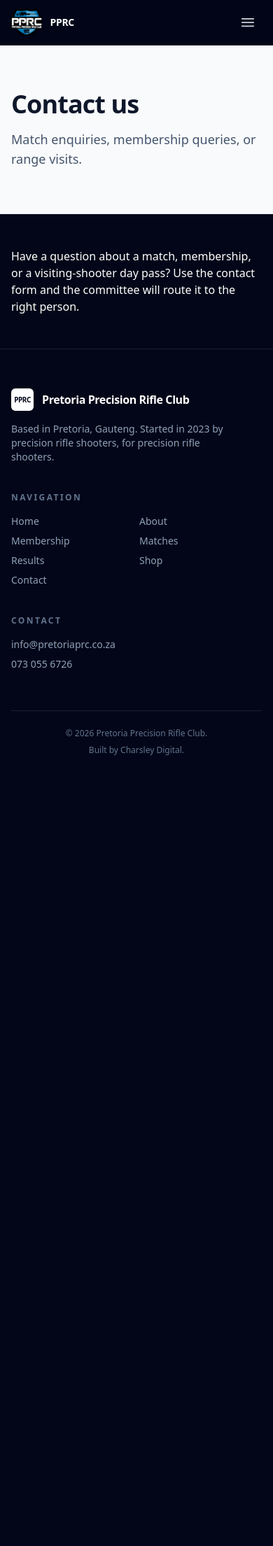
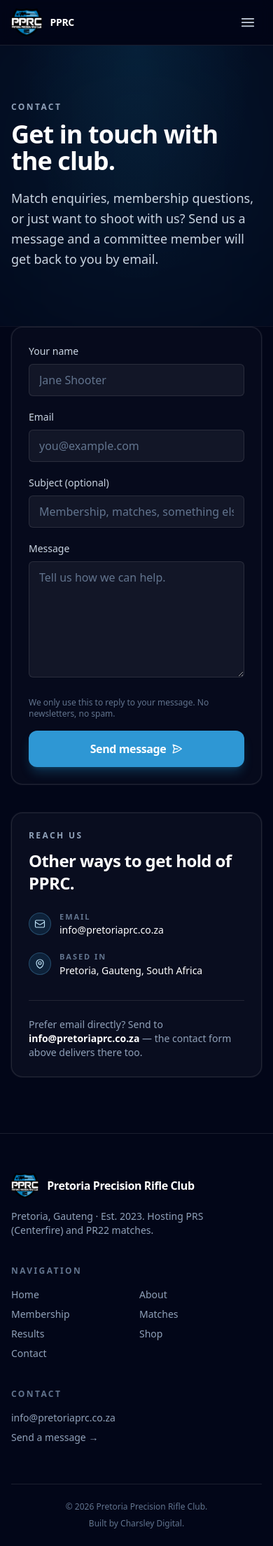
Before and after one commit to vassago85/PPRC, a Laravel app: page /contact in a window 390 px wide. Shown: the whole page at 70% size. Before the commit the page ends 1079 px from the top, so only its background shows below. Run offline with Laravel 12, Linux system fonts and the light colour scheme; data comes from the database, SQL or seed files in the repository; style sheets or scripts are compiled from the project's sources; parts of the project's set-up code (start-up, migrations or seed data) failed here and were passed over; some libraries are stand-ins or nearby versions.

Commit message:
feat(contact): public contact form, drop public phone number
Adds a dedicated /contact page with a real form that delivers to the
site's contact email via Mailable + Laravel Mail. Uses the existing
Mailgun credentials managed in Admin > Site settings, so the committee
can swap inboxes without a redeploy. Includes:

- ContactController (show + throttled submit, 5 per 10 min per IP)
- ContactRequest with validation + silent honeypot
- ContactFormMessage mailable (replyTo = sender) + HTML email template
- Dark-theme contact page matching the new homepage, with success and
  error states, old() preservation, and a sidebar showing email +
  address + socials

Also removes the public phone number everywhere it surfaced: footer,
seeder default, admin Site settings field, and the runtime config
mapping. The admin's existing Mailgun tab (already built) now drives
delivery for the new form. Old seeded /contact CMS page is removed so
the explicit route owns that URL.

Made-with: Cursor

```diff
--- /dev/null
+++ b/app/Http/Controllers/Site/ContactController.php
@@ -0,0 +1,66 @@
+<?php
+
+namespace App\Http\Controllers\Site;
+
+use App\Http\Controllers\Controller;
+use App\Http\Requests\Site\ContactRequest;
+use App\Mail\ContactFormMessage;
+use App\Models\SiteSetting;
+use Illuminate\Http\RedirectResponse;
+use Illuminate\Support\Facades\Log;
+use Illuminate\Support\Facades\Mail;
+use Illuminate\View\View;
+
+class ContactController extends Controller
+{
+    public function show(): View
+    {
+        return view('site.contact', [
+            'email'     => SiteSetting::get('contact.email'),
+            'address'   => SiteSetting::get('contact.physical_address'),
+            'facebook'  => SiteSetting::get('contact.social.facebook'),
+            'instagram' => SiteSetting::get('contact.social.instagram'),
+            'whatsapp'  => SiteSetting::get('contact.social.whatsapp'),
+        ]);
+    }
+
+    public function submit(ContactRequest $request): RedirectResponse
+    {
+        $recipient = SiteSetting::get('contact.email');
+
+        // Fail loudly in the admin's logs if no inbox is configured yet,
+        // but still show the visitor a polite success state so they don't
+        // re-submit (we'd rather the committee fixes their settings).
+        if (! $recipient) {
+            Log::warning('Contact form submitted but contact.email is not configured.');
+
+            return redirect()
+                ->route('contact')
+                ->with('contact.status', 'sent');
+        }
+
+        try {
+            Mail::to($recipient)->send(new ContactFormMessage(
+                senderName: $request->string('name')->toString(),
+                senderEmail: $request->string('email')->toString(),
+                senderSubject: $request->filled('subject') ? $request->string('subject')->toString() : null,
+                messageBody: $request->string('message')->toString(),
+                ipAddress: $request->ip(),
+            ));
+        } catch (\Throwable $e) {
+            Log::error('Contact form send failed', [
+                'error'      => $e->getMessage(),
+                'ip'         => $request->ip(),
+                'recipient'  => $recipient,
+            ]);
+
+            return back()
+                ->withInput()
+                ->with('contact.status', 'error');
+        }
+
+        return redirect()
+            ->route('contact')
+            ->with('contact.status', 'sent');
+    }
+}
--- a/app/Providers/RuntimeConfigServiceProvider.php
+++ b/app/Providers/RuntimeConfigServiceProvider.php
@@ -140,13 +140,9 @@ class RuntimeConfigServiceProvider extends ServiceProvider
     protected function applyContactConfig(): void
     {
         $email = SiteSetting::get('contact.email');
-        $phone = SiteSetting::get('contact.phone');
 
         if (filled($email)) {
             config(['club.contact.email' => $email]);
         }
-        if (filled($phone)) {
-            config(['club.contact.phone' => $phone]);
-        }
     }
 }
--- a/resources/views/components/site/footer.blade.php
+++ b/resources/views/components/site/footer.blade.php
@@ -1,7 +1,6 @@
 @php
     use App\Models\SiteSetting;
     $email = SiteSetting::get('contact.email');
-    $phone = SiteSetting::get('contact.phone');
     $facebook = SiteSetting::get('contact.social.facebook');
     $instagram = SiteSetting::get('contact.social.instagram');
 
@@ -21,11 +20,11 @@
             {{-- Brand --}}
             <div class="md:col-span-1">
                 <a href="{{ url('/') }}" class="flex items-center gap-3 text-white">
-                    <span class="inline-flex h-8 w-8 items-center justify-center rounded-md bg-white text-slate-950 text-[10px] font-bold tracking-tighter">PPRC</span>
+                    <img src="{{ asset('pprclogo.png') }}" alt="PPRC" class="h-9 w-auto" width="36" height="36">
                     <span class="font-semibold tracking-tight">Pretoria Precision Rifle Club</span>
                 </a>
-                <p class="mt-4 text-sm max-w-xs">
-                    Based in Pretoria, Gauteng. Started in 2023 by precision rifle shooters, for precision rifle shooters.
+                <p class="mt-4 max-w-xs text-sm">
+                    Pretoria, Gauteng &middot; Est. 2023. Hosting PRS (Centerfire) and PR22 matches.
                 </p>
             </div>
 
@@ -50,9 +49,7 @@
                     @if ($email)
                         <li><a href="mailto:{{ $email }}" class="hover:text-white transition">{{ $email }}</a></li>
                     @endif
-                    @if ($phone)
-                        <li><a href="tel:{{ preg_replace('/\s+/', '', $phone) }}" class="hover:text-white transition">{{ $phone }}</a></li>
-                    @endif
+                    <li><a href="{{ url('/contact') }}" class="hover:text-white transition">Send a message &rarr;</a></li>
                 </ul>
                 @if ($facebook || $instagram)
                     <div class="mt-4 flex gap-4 text-sm">
--- /dev/null
+++ b/resources/views/site/contact.blade.php
@@ -0,0 +1,232 @@
+{{--
+    Public contact page. Renders a two-column layout:
+      - Left: contact form (posts to /contact, delivered by ContactController)
+      - Right: a calm "other ways to reach us" block (email + socials only —
+        no phone per design decision).
+
+    The "sent" success state is surfaced via flash key `contact.status`.
+--}}
+<x-site.layout
+    title="Contact"
+    description="Contact Pretoria Precision Rifle Club — match enquiries, membership queries, or general questions. We'll get back to you by email."
+>
+    <section class="relative isolate overflow-hidden bg-slate-950">
+        <div class="pointer-events-none absolute inset-0 -z-10" aria-hidden="true">
+            <div class="absolute -top-40 left-1/2 h-[600px] w-[1100px] max-w-full -translate-x-1/2 rounded-full bg-brand-600/15 blur-[140px]"></div>
+            <div class="absolute inset-0 bg-[radial-gradient(ellipse_at_top,rgba(29,138,192,0.12),transparent_60%)]"></div>
+        </div>
+
+        <x-site.container>
+            <div class="py-20 sm:py-24 lg:py-28">
+                <x-site.eyebrow>Contact</x-site.eyebrow>
+                <h1 class="mt-3 max-w-3xl text-4xl font-semibold leading-[1.05] tracking-tight sm:text-5xl">
+                    Get in touch with the club.
+                </h1>
+                <p class="mt-5 max-w-2xl text-lg leading-relaxed text-slate-300">
+                    Match enquiries, membership questions, or just want to shoot with us?
+                    Send us a message and a committee member will get back to you by email.
+                </p>
+            </div>
+        </x-site.container>
+    </section>
+
+    <section class="relative border-t border-white/5 bg-slate-950 pb-20 sm:pb-28">
+        <x-site.container>
+            <div class="grid gap-10 lg:grid-cols-12 lg:gap-16">
+                {{-- =====================================================
+                     CONTACT FORM
+                ===================================================== --}}
+                <div class="lg:col-span-7">
+                    @if (session('contact.status') === 'sent')
+                        <div
+                            role="status"
+                            class="rounded-2xl border border-emerald-400/20 bg-emerald-500/10 p-6 ring-1 ring-emerald-400/10"
+                        >
+                            <div class="flex items-start gap-3">
+                                <span class="mt-0.5 flex h-8 w-8 shrink-0 items-center justify-center rounded-full border border-emerald-400/30 bg-emerald-500/15">
+                                    <svg class="size-4 text-emerald-200" fill="none" viewBox="0 0 24 24" stroke-width="2.5" stroke="currentColor">
+                                        <path stroke-linecap="round" stroke-linejoin="round" d="m4.5 12.75 6 6 9-13.5" />
+                                    </svg>
+                                </span>
+                                <div>
+                                    <p class="font-semibold text-white">Message sent.</p>
+                                    <p class="mt-1 text-sm text-emerald-100/80">
+                                        Thanks &mdash; a committee member will be in touch by email shortly.
+                                    </p>
+                                </div>
+                            </div>
+                        </div>
+                    @else
+                        @if (session('contact.status') === 'error')
+                            <div
+                                role="alert"
+                                class="mb-6 rounded-2xl border border-rose-400/20 bg-rose-500/10 p-5 text-sm text-rose-100 ring-1 ring-rose-400/10"
+                            >
+                                We couldn't send your message just now. Please try again in a moment,
+                                or email us directly at
+                                <a href="mailto:{{ $email }}" class="font-semibold underline underline-offset-2 hover:text-white">{{ $email }}</a>.
+                            </div>
+                        @endif
+
+                        <form
+                            method="POST"
+                            action="{{ route('contact.submit') }}"
+                            class="rounded-2xl border border-white/10 bg-white/[0.02] p-6 ring-1 ring-white/5 sm:p-8"
+                            novalidate
+                        >
+                            @csrf
+
+                            {{-- Honeypot: off-screen, aria-hidden, not required, not labelled. --}}
+                            <div class="absolute -left-[10000px] top-auto h-px w-px overflow-hidden" aria-hidden="true">
+                                <label for="website">Leave this field empty</label>
+                                <input
+                                    type="text"
+                                    id="website"
+                                    name="website"
+                                    tabindex="-1"
+                                    autocomplete="off"
+                                    value="{{ old('website') }}"
+                                />
+                            </div>
+
+                            <div class="grid gap-5 sm:grid-cols-2">
+                                <x-site.input
+                                    name="name"
+                                    label="Your name"
+                                    required
+                                    autocomplete="name"
+                                    placeholder="Jane Shooter"
+                                />
+                                <x-site.input
+                                    name="email"
+                                    type="email"
+                                    label="Email"
+                                    required
+                                    autocomplete="email"
+                                    placeholder="you@example.com"
+                                />
+                            </div>
+
+                            <div class="mt-5">
+                                <x-site.input
+                                    name="subject"
+                                    label="Subject (optional)"
+                                    placeholder="Membership, matches, something else…"
+                                />
+                            </div>
+
+                            <div class="mt-5">
+                                <label for="message" class="block text-sm font-medium text-slate-300">
+                                    Message
+                                </label>
+                                <textarea
+                                    id="message"
+                                    name="message"
+                                    rows="6"
+                                    required
+                                    placeholder="Tell us how we can help."
+                                    @class([
+                                        'mt-2 block w-full rounded-md border border-white/10 bg-white/5 px-3.5 py-2.5 text-white placeholder:text-slate-500',
+                                        'focus:border-white/30 focus:bg-white/[0.07] focus:outline-none',
+                                        'border-rose-400/40' => $errors->has('message'),
+                                    ])
+                                >{{ old('message') }}</textarea>
+                                @error('message')
+                                    <p class="mt-1.5 text-xs text-rose-300">{{ $message }}</p>
+                                @enderror
+                            </div>
+
+                            <div class="mt-7 flex flex-col items-start justify-between gap-4 sm:flex-row sm:items-center">
+                                <p class="text-xs text-slate-500">
+                                    We only use this to reply to your message. No newsletters, no spam.
+                                </p>
+                                <button
+                                    type="submit"
+                                    class="inline-flex w-full items-center justify-center gap-2 rounded-xl bg-brand-500 px-6 py-3.5 font-semibold tracking-tight text-white shadow-lg shadow-brand-600/30 transition hover:bg-brand-400 sm:w-auto"
+                                >
+                                    Send message
+                                    <svg class="size-4" fill="none" viewBox="0 0 24 24" stroke-width="2" stroke="currentColor">
+                                        <path stroke-linecap="round" stroke-linejoin="round" d="M6 12 3.269 3.125A59.769 59.769 0 0 1 21.485 12 59.768 59.768 0 0 1 3.27 20.875L5.999 12Zm0 0h7.5" />
+                                    </svg>
+                                </button>
+                            </div>
+                        </form>
+                    @endif
+                </div>
+
+                {{-- =====================================================
+                     OTHER WAYS TO REACH THE CLUB
+                ===================================================== --}}
+                <aside class="lg:col-span-5">
+                    <div class="rounded-2xl border border-white/10 bg-white/[0.03] p-6 ring-1 ring-white/5 sm:p-8">
+                        <x-site.eyebrow>Reach us</x-site.eyebrow>
+                        <h2 class="mt-3 text-2xl font-semibold tracking-tight">Other ways to get hold of PPRC.</h2>
+
+                        <dl class="mt-6 space-y-5 text-sm">
+                            @if ($email)
+                                <div class="flex items-start gap-3">
+                                    <span class="mt-0.5 flex h-8 w-8 shrink-0 items-center justify-center rounded-full border border-brand-400/30 bg-brand-500/15">
+                                        <svg class="size-4 text-brand-200" fill="none" viewBox="0 0 24 24" stroke-width="1.75" stroke="currentColor">
+                                            <path stroke-linecap="round" stroke-linejoin="round" d="M21.75 6.75v10.5a2.25 2.25 0 0 1-2.25 2.25h-15a2.25 2.25 0 0 1-2.25-2.25V6.75m19.5 0A2.25 2.25 0 0 0 19.5 4.5h-15a2.25 2.25 0 0 0-2.25 2.25m19.5 0v.243a2.25 2.25 0 0 1-1.07 1.916l-7.5 4.615a2.25 2.25 0 0 1-2.36 0L3.32 8.91a2.25 2.25 0 0 1-1.07-1.916V6.75" />
+                                        </svg>
+                                    </span>
+                                    <div class="min-w-0">
+                                        <dt class="text-[11px] font-semibold uppercase tracking-[0.18em] text-slate-500">Email</dt>
+                                        <dd class="mt-0.5">
+                                            <a href="mailto:{{ $email }}" class="text-white transition hover:text-brand-200">{{ $email }}</a>
+                                        </dd>
+                                    </div>
+                                </div>
+                            @endif
+
+                            @if ($address)
+                                <div class="flex items-start gap-3">
+                                    <span class="mt-0.5 flex h-8 w-8 shrink-0 items-center justify-center rounded-full border border-brand-400/30 bg-brand-500/15">
+                                        <svg class="size-4 text-brand-200" fill="none" viewBox="0 0 24 24" stroke-width="1.75" stroke="currentColor">
+                                            <path stroke-linecap="round" stroke-linejoin="round" d="M15 10.5a3 3 0 1 1-6 0 3 3 0 0 1 6 0Z" />
+                                            <path stroke-linecap="round" stroke-linejoin="round" d="M19.5 10.5c0 7.142-7.5 11.25-7.5 11.25S4.5 17.642 4.5 10.5a7.5 7.5 0 0 1 15 0Z" />
+                                        </svg>
+                                    </span>
+                                    <div class="min-w-0">
+                                        <dt class="text-[11px] font-semibold uppercase tracking-[0.18em] text-slate-500">Based in</dt>
+                                        <dd class="mt-0.5 text-white">{{ $address }}</dd>
+                                    </div>
+                                </div>
+                            @endif
+
+                            @if ($facebook || $instagram || $whatsapp)
+                                <div class="flex items-start gap-3">
+                                    <span class="mt-0.5 flex h-8 w-8 shrink-0 items-center justify-center rounded-full border border-brand-400/30 bg-brand-500/15">
+                                        <svg class="size-4 text-brand-200" fill="none" viewBox="0 0 24 24" stroke-width="1.75" stroke="currentColor">
+                                            <path stroke-linecap="round" stroke-linejoin="round" d="M7.217 10.907a2.25 2.25 0 1 0 0 2.186m0-2.186c.18.324.283.696.283 1.093s-.103.77-.283 1.093m0-2.186 9.566-5.314m-9.566 7.5 9.566 5.314m0 0a2.25 2.25 0 1 0 3.935 2.186 2.25 2.25 0 0 0-3.935-2.186Zm0-12.814a2.25 2.25 0 1 0 3.933-2.185 2.25 2.25 0 0 0-3.933 2.185Z" />
+                                        </svg>
+                                    </span>
+                                    <div class="min-w-0">
+                                        <dt class="text-[11px] font-semibold uppercase tracking-[0.18em] text-slate-500">Social</dt>
+                                        <dd class="mt-0.5 flex flex-wrap gap-x-4 gap-y-1">
+                                            @if ($facebook)
+                                                <a href="{{ $facebook }}" class="text-white transition hover:text-brand-200" target="_blank" rel="noopener">Facebook</a>
+                                            @endif
+                                            @if ($instagram)
+                                                <a href="{{ $instagram }}" class="text-white transition hover:text-brand-200" target="_blank" rel="noopener">Instagram</a>
+                                            @endif
+                                            @if ($whatsapp)
+                                                <a href="{{ $whatsapp }}" class="text-white transition hover:text-brand-200" target="_blank" rel="noopener">WhatsApp</a>
+                                            @endif
+                                        </dd>
+                                    </div>
+                                </div>
+                            @endif
+                        </dl>
+
+                        <p class="mt-8 border-t border-white/10 pt-6 text-sm text-slate-400">
+                            Prefer email directly? Send to
+                            <a href="mailto:{{ $email }}" class="font-semibold text-white transition hover:text-brand-200">{{ $email }}</a>
+                            &mdash; the contact form above delivers there too.
+                        </p>
+                    </div>
+                </aside>
+            </div>
+        </x-site.container>
+    </section>
+</x-site.layout>
--- a/routes/web.php
+++ b/routes/web.php
@@ -1,6 +1,7 @@
 <?php
 
 use App\Http\Controllers\Site\AnnouncementController;
+use App\Http\Controllers\Site\ContactController;
 use App\Http\Controllers\Site\ExcoController;
 use App\Http\Controllers\Site\FaqController;
 use App\Http\Controllers\Site\HomeController;
@@ -23,6 +24,12 @@ Route::view('/results', 'site.stubs.results')->name('results');
 Route::view('/gallery', 'site.stubs.gallery')->name('gallery');
 Route::view('/shop', 'site.stubs.shop')->name('shop');
 
+// Contact form (GET to render, POST to send). Throttled to blunt spam bots.
+Route::get('/contact', [ContactController::class, 'show'])->name('contact');
+Route::post('/contact', [ContactController::class, 'submit'])
+    ->middleware('throttle:5,10')
+    ->name('contact.submit');
+
 Route::middleware(['web', 'auth'])->prefix('portal')->name('portal.')->group(function () {
     Route::get('/membership', \App\Livewire\Portal\Membership::class)->name('membership');
     Route::redirect('/', '/portal/membership');
```
Also changed, not shown: app/Filament/Admin/Pages/SiteSettings.php (+2 -7 lines), app/Http/Requests/Site/ContactRequest.php (added, +65 -0 lines), app/Mail/ContactFormMessage.php (added, +56 -0 lines), database/seeders/SiteContentSeeder.php (+6 -13 lines), resources/views/emails/contact.blade.php (added, +61 -0 lines).
